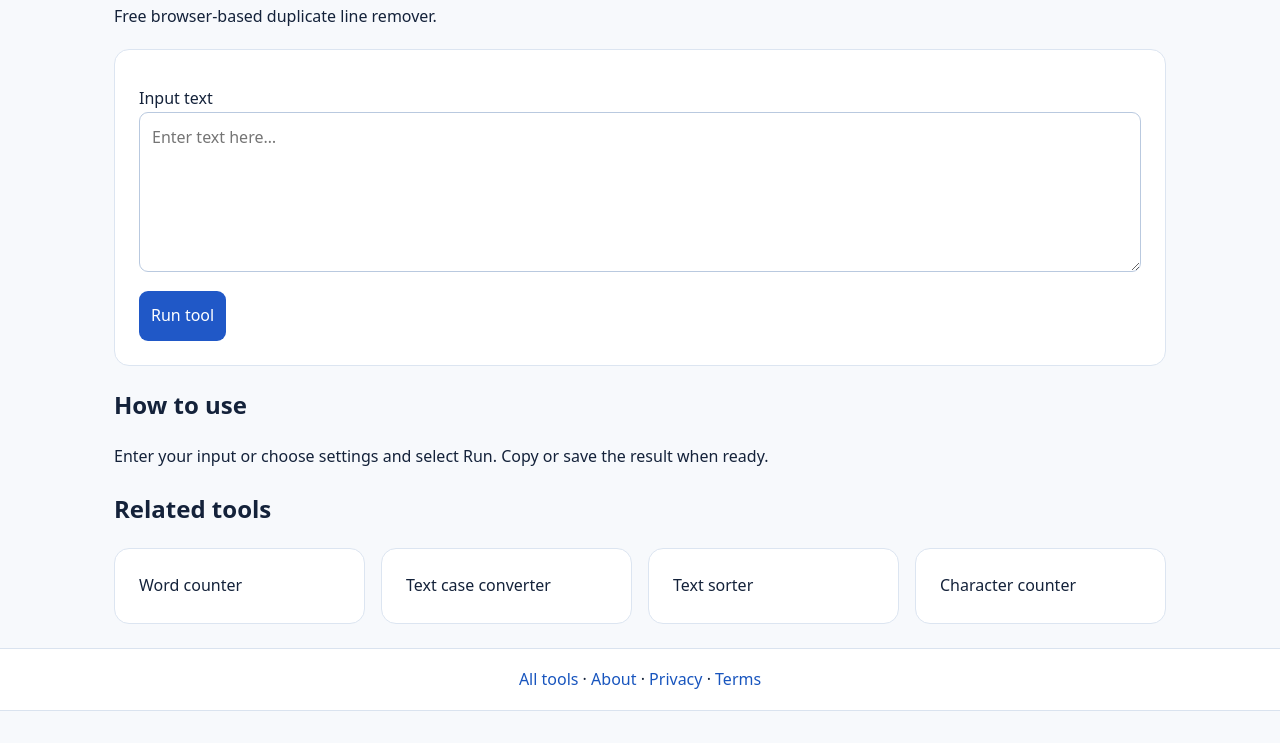
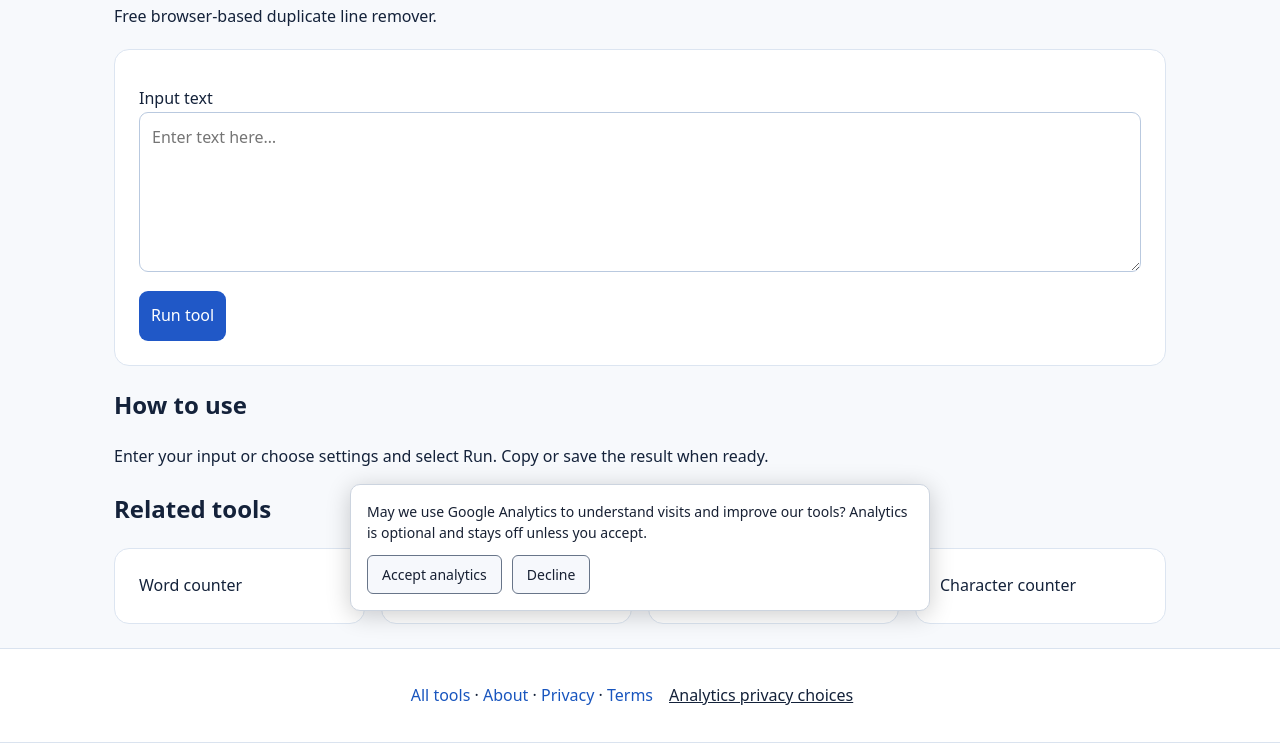
Before and after one commit to FlintHambleton/quickutilitytools, a plain HTML site: page duplicate-line-remover.html in a window 1280 px wide. Shown: the part 177-920 px from the top of the page. Before the commit the page ends 888 px from the top, so only its background shows below. Drawn offline with Linux system fonts and the light colour scheme.

Commit message:
Enable consent-gated GA4

```diff
--- a/duplicate-line-remover.html
+++ b/duplicate-line-remover.html
@@ -1 +1 @@
-<!doctype html><html lang="en"><head><meta charset="utf-8"><meta name="viewport" content="width=device-width,initial-scale=1"><title>Duplicate line remover – Free Online | QuickUtilityTools</title><meta name="description" content="Use the free duplicate line remover directly in your browser. No account required."><link rel="canonical" href="https://quickutilitytools.pages.dev/duplicate-line-remover"><link rel="icon" href="/favicon.svg"><link rel="stylesheet" href="/style.css"></head><body><header><nav><a class="brand" href="/">⚡ QuickUtilityTools</a><a href="/#tools">All tools</a><a href="/privacy">Privacy</a></nav></header><main><h1>Duplicate line remover</h1><p>Free browser-based duplicate line remover.</p><section class="panel" id="tool" data-tool="duplicate-line-remover"></section><h2>How to use</h2><p>Enter your input or choose settings and select Run. Copy or save the result when ready.</p><h2>Related tools</h2><div class="grid"><a class="tile" href="/word-counter">Word counter</a><a class="tile" href="/text-case-converter">Text case converter</a><a class="tile" href="/text-sorter">Text sorter</a><a class="tile" href="/character-counter">Character counter</a></div></main><footer><a href="/">All tools</a> · <a href="/about">About</a> · <a href="/privacy">Privacy</a> · <a href="/terms">Terms</a></footer><script src="/tools.js"></script></body></html>
+<!doctype html><html lang="en"><head><meta charset="utf-8"><meta name="viewport" content="width=device-width,initial-scale=1"><title>Duplicate line remover – Free Online | QuickUtilityTools</title><meta name="description" content="Use the free duplicate line remover directly in your browser. No account required."><link rel="canonical" href="https://quickutilitytools.pages.dev/duplicate-line-remover"><link rel="icon" href="/favicon.svg"><link rel="stylesheet" href="/style.css"></head><body><header><nav><a class="brand" href="/">⚡ QuickUtilityTools</a><a href="/#tools">All tools</a><a href="/privacy">Privacy</a></nav></header><main><h1>Duplicate line remover</h1><p>Free browser-based duplicate line remover.</p><section class="panel" id="tool" data-tool="duplicate-line-remover"></section><h2>How to use</h2><p>Enter your input or choose settings and select Run. Copy or save the result when ready.</p><h2>Related tools</h2><div class="grid"><a class="tile" href="/word-counter">Word counter</a><a class="tile" href="/text-case-converter">Text case converter</a><a class="tile" href="/text-sorter">Text sorter</a><a class="tile" href="/character-counter">Character counter</a></div></main><footer><a href="/">All tools</a> · <a href="/about">About</a> · <a href="/privacy">Privacy</a> · <a href="/terms">Terms</a></footer><script src="/tools.js"></script><script src="/analytics-consent.js" defer></script></body></html>
```
